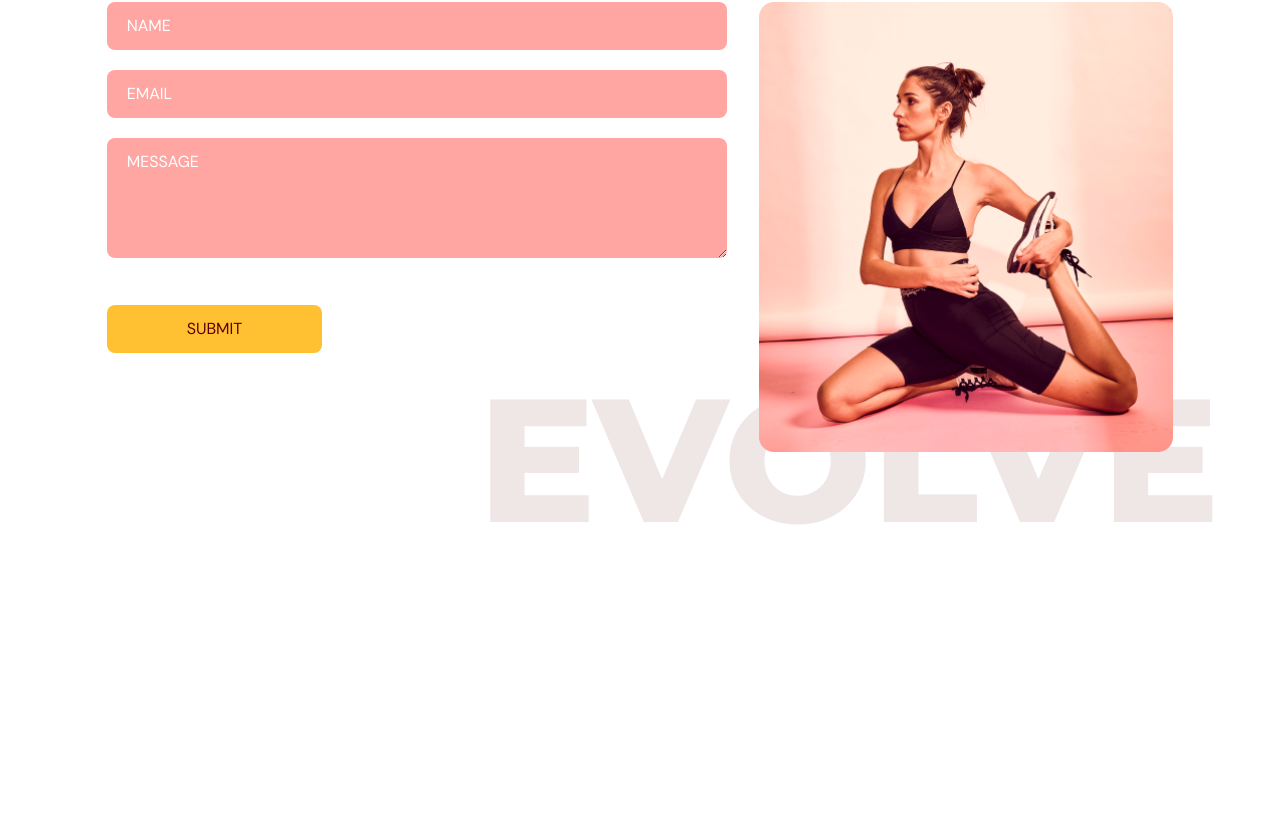
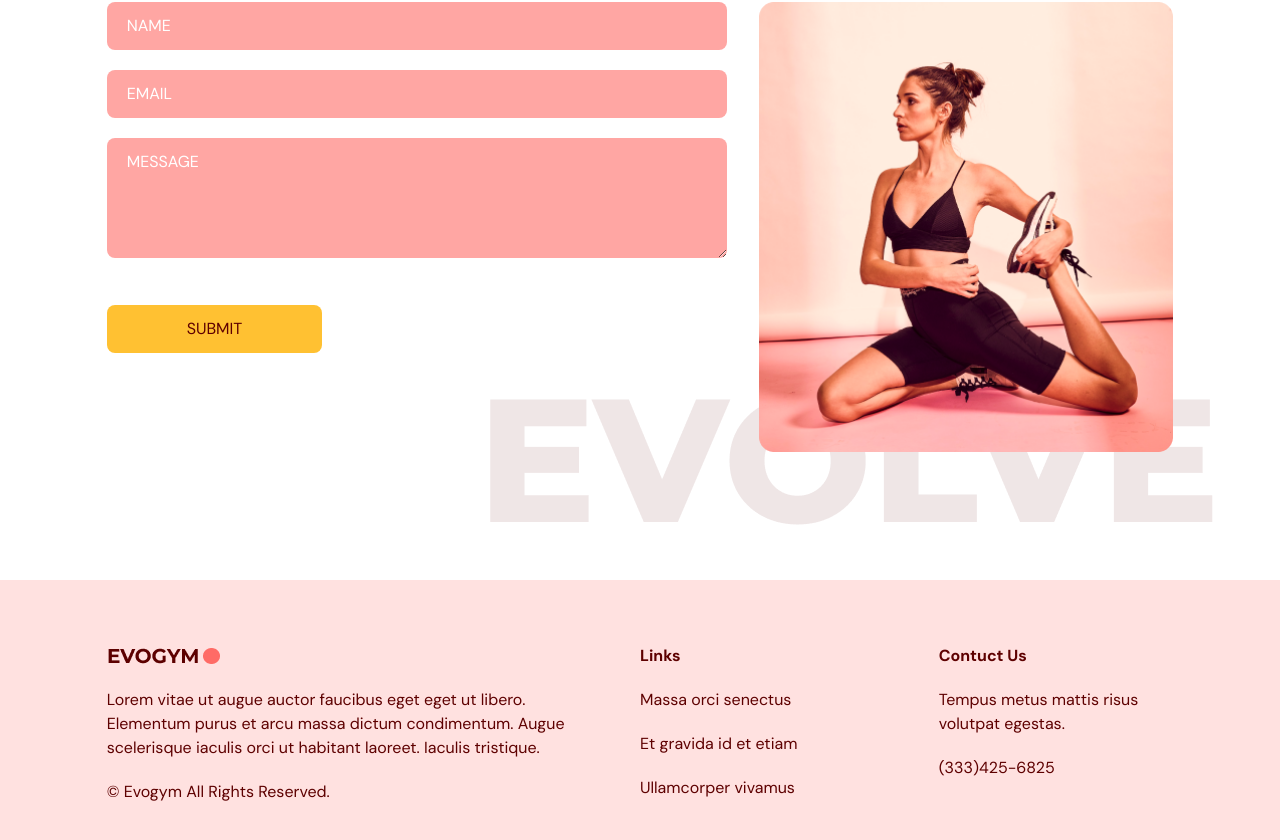
Before and after one commit to drummer-Yurii/gym-typescript, a React (Vite) app: page / in a window 1280 px wide. Shown: the part 3252-4092 px from the top of the page. Before the commit the page ends 3832 px from the top, so only its background shows below. Built offline with nearby package versions, Linux system fonts and the light colour scheme.

Commit message:
add footer to project

```diff
--- a/src/App.tsx
+++ b/src/App.tsx
@@ -3,6 +3,7 @@
 import OurClasses from '@/scenes/ourClasses';
 import Benefits from '@/scenes/benefits';
 import ContactUs from '@/scenes/contactUs';
+import Footer from "@/scenes/footer";
 import { useEffect, useState } from 'react';
 import { SelectedPage } from '@/shared/types';
 
@@ -32,6 +33,7 @@
       <Benefits setSelectedPage={setSelectedPage} />
       <OurClasses setSelectedPage={setSelectedPage} />
       <ContactUs setSelectedPage={setSelectedPage} />
+      <Footer />
     </div>
   )
 }
--- /dev/null
+++ b/src/scenes/footer/index.tsx
@@ -0,0 +1,32 @@
+import Logo from "@/assets/Logo.png";
+
+const Footer = () => {
+  return (
+    <footer className="bg-primary-100 py-16">
+        <div className="justify-content mx-auto w-5/6 gap-16 md:flex">
+            <div className="mt-16 basis-1/2 md:mt-0">
+                <img alt="logo" src={Logo} />
+                <p className="my-5">
+                    Lorem vitae ut augue auctor faucibus eget eget ut libero. Elementum
+                    purus et arcu massa dictum condimentum. Augue scelerisque iaculis
+                    orci ut habitant laoreet. Iaculis tristique.
+                </p>
+                <p>© Evogym All Rights Reserved.</p>
+            </div>
+            <div className="mt-16 basis-1/4 md:mt-0">
+                <h4 className="font-bold">Links</h4>
+                <p className="my-5">Massa orci senectus</p>
+                <p className="my-5">Et gravida id et etiam</p>
+                <p>Ullamcorper vivamus</p>
+            </div>
+            <div className="mt-16 basis-1/4 md:mt-0">
+                <h4 className="font-bold">Contuct Us</h4>
+                <p className="my-5">Tempus metus mattis risus volutpat egestas.</p>
+                <p>(333)425-6825</p>
+            </div>
+        </div>
+    </footer>
+  )
+}
+
+export default Footer
```
